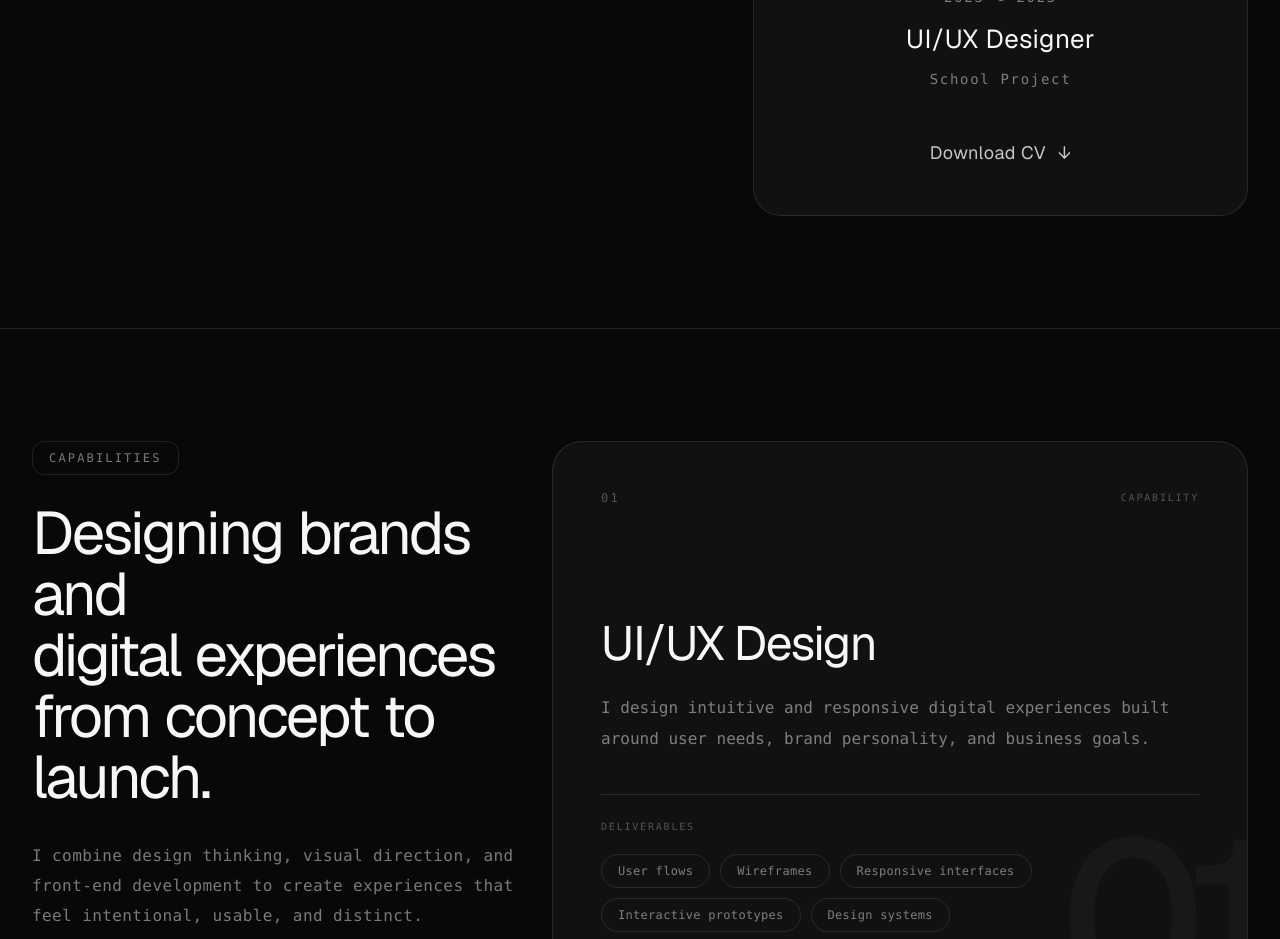
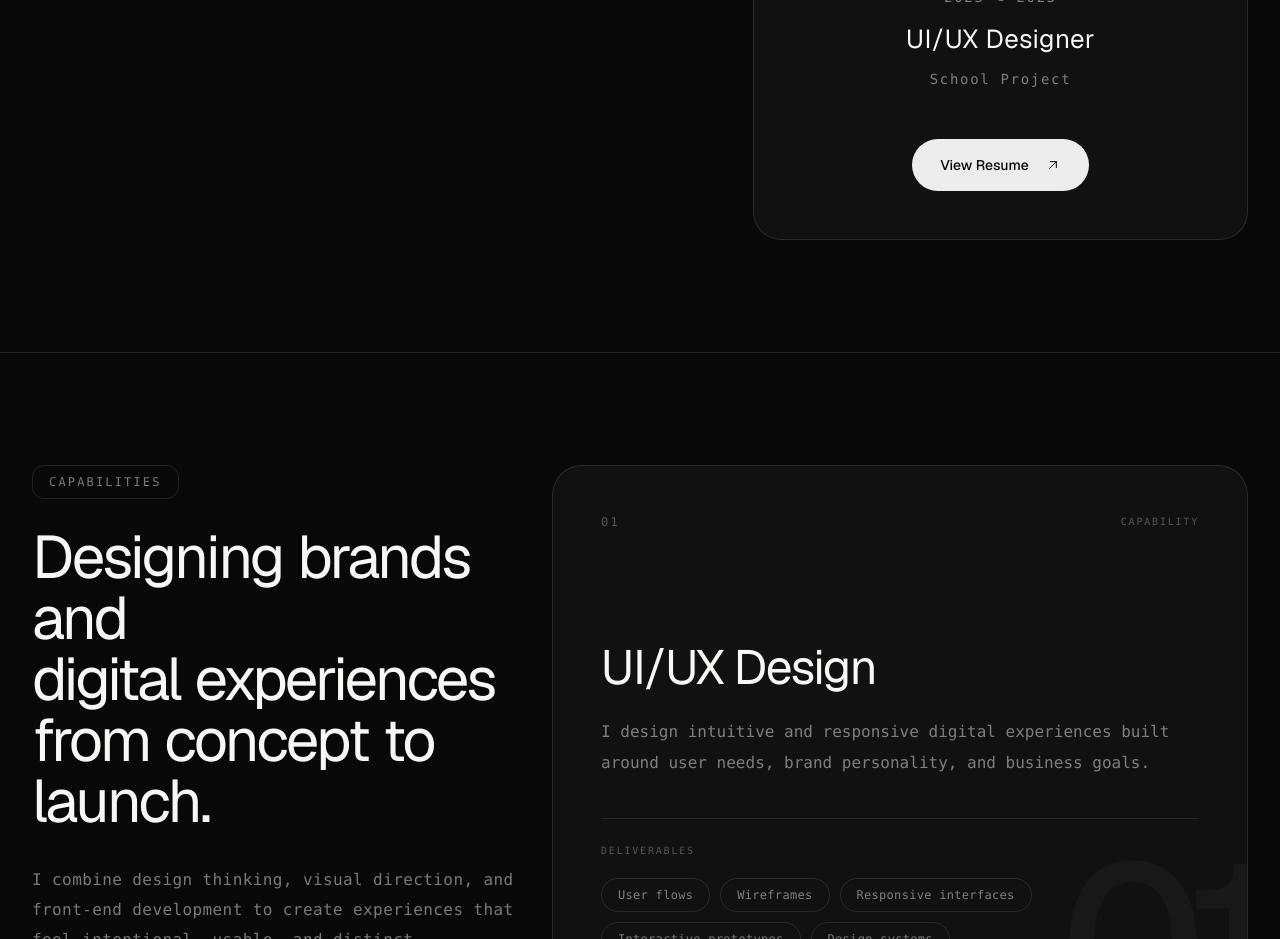
Before and after one commit to karllumabi/karl-portfolio, a Next.js app: page / in a window 1280 px wide. Shown: the part 3300-4239 px from the top of the page. Built offline with nearby package versions, Linux system fonts and the light colour scheme.

Commit message:
Add resume link and update AboutSection for improved accessibility and clarity

```diff
--- a/components/sections/AboutSection.tsx
+++ b/components/sections/AboutSection.tsx
@@ -3,9 +3,12 @@ import Image from "next/image";
 import Container from "../layout/Container";
 import AnimatedHeading from "../motion/AnimatedHeading";
 import MotionReveal from "../motion/MotionReveal";
+import ArrowUpRight from "../ui/ArrowUpRight";
 import ExperienceItem, {
   type Experience,
 } from "../ui/ExperienceItem";
+
+const resumePath = "/files/Karl-Lumabi-Resume.pdf";
 
 const experiences: Experience[] = [
   {
@@ -32,14 +35,18 @@ export default function AboutSection() {
   return (
     <section
       id="about"
-      className="bg-[var(--page)] py-20 sm:py-28"
+      className="scroll-mt-20 bg-[var(--page)] py-20 sm:py-28"
     >
       <Container>
         <div className="grid gap-5 xl:grid-cols-12">
           {/* Portrait */}
           <div className="xl:col-span-7">
             <div className="xl:sticky xl:top-8">
-              <MotionReveal y={0} duration={1} amount={0.1}>
+              <MotionReveal
+                y={0}
+                duration={1}
+                amount={0.1}
+              >
                 <div className="relative aspect-[4/3] overflow-hidden rounded-[22px] border border-[var(--border)] bg-[var(--surface-soft)] sm:rounded-[28px] xl:h-[calc(100svh-4rem)] xl:aspect-auto">
                   <Image
                     src="/images/karl-about.svg"
@@ -57,7 +64,7 @@ export default function AboutSection() {
             </div>
           </div>
 
-          {/* About and Experience */}
+          {/* About and experience */}
           <div className="flex flex-col gap-5 xl:col-span-5">
             {/* About card */}
             <MotionReveal
@@ -80,19 +87,26 @@ export default function AboutSection() {
                     className="max-w-[430px] text-2xl font-normal leading-[1.25] tracking-[-0.025em] text-[var(--text)] sm:text-3xl lg:text-[34px]"
                   />
 
-                  <MotionReveal delay={0.15} y={18}>
+                  <MotionReveal
+                    delay={0.15}
+                    y={18}
+                  >
                     <p className="mt-8 max-w-[460px] font-mono text-sm leading-[1.9] tracking-wide text-[var(--muted)] sm:text-base">
-                      I create thoughtful digital experiences and visual
-                      identities that balance personality, usability, and
-                      business goals.
+                      I create thoughtful digital experiences and
+                      visual identities that balance personality,
+                      usability, and business goals.
                     </p>
                   </MotionReveal>
 
-                  <MotionReveal delay={0.25} y={18}>
+                  <MotionReveal
+                    delay={0.25}
+                    y={18}
+                  >
                     <p className="mt-5 max-w-[460px] font-mono text-sm leading-[1.9] tracking-wide text-[var(--muted)] sm:text-base">
-                      My work spans branding, UI/UX, graphic design, and
-                      front-end development, allowing me to create consistent
-                      experiences from the first idea to final execution.
+                      My work spans branding, UI/UX, graphic design,
+                      and front-end development, allowing me to create
+                      consistent experiences from the first idea to
+                      final execution.
                     </p>
                   </MotionReveal>
                 </div>
@@ -130,16 +144,21 @@ export default function AboutSection() {
                   ))}
                 </div>
 
-                <MotionReveal delay={0.2} y={15}>
+                {/* Opens the PDF directly */}
+                <MotionReveal
+                  delay={0.2}
+                  y={15}
+                >
                   <a
-                    href="/karl-lumabi-cv.pdf"
-                    download
-                    className="group inline-flex items-center gap-3 text-base tracking-wide text-[var(--text-soft)] transition-colors duration-300 hover:text-[var(--text)] sm:text-lg"
+                    href={resumePath}
+                    target="_blank"
+                    rel="noopener noreferrer"
+                    className="group inline-flex items-center gap-4 rounded-full bg-[var(--button)] px-7 py-4 text-sm font-medium text-[var(--button-text)] transition-transform duration-300 hover:-translate-y-1"
                   >
-                    Download CV
+                    View Resume
 
-                    <span className="transition-transform duration-300 group-hover:translate-y-1">
-                      ↓
+                    <span className="transition-transform duration-300 group-hover:translate-x-1 group-hover:-translate-y-1">
+                      <ArrowUpRight className="h-4 w-4" />
                     </span>
                   </a>
                 </MotionReveal>
```
Also changed, not shown: 1 other file (tests, documents, lock files or other folders).
